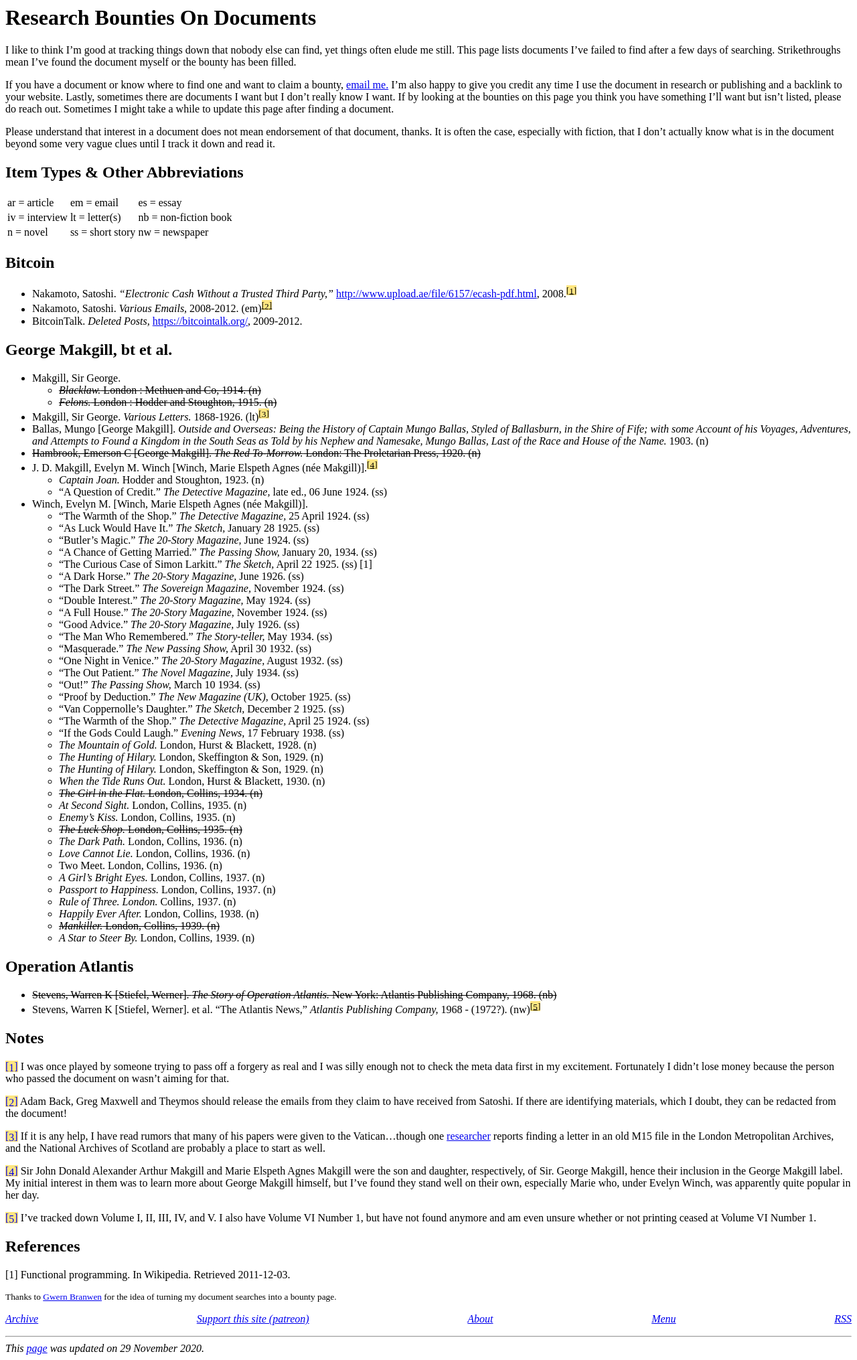
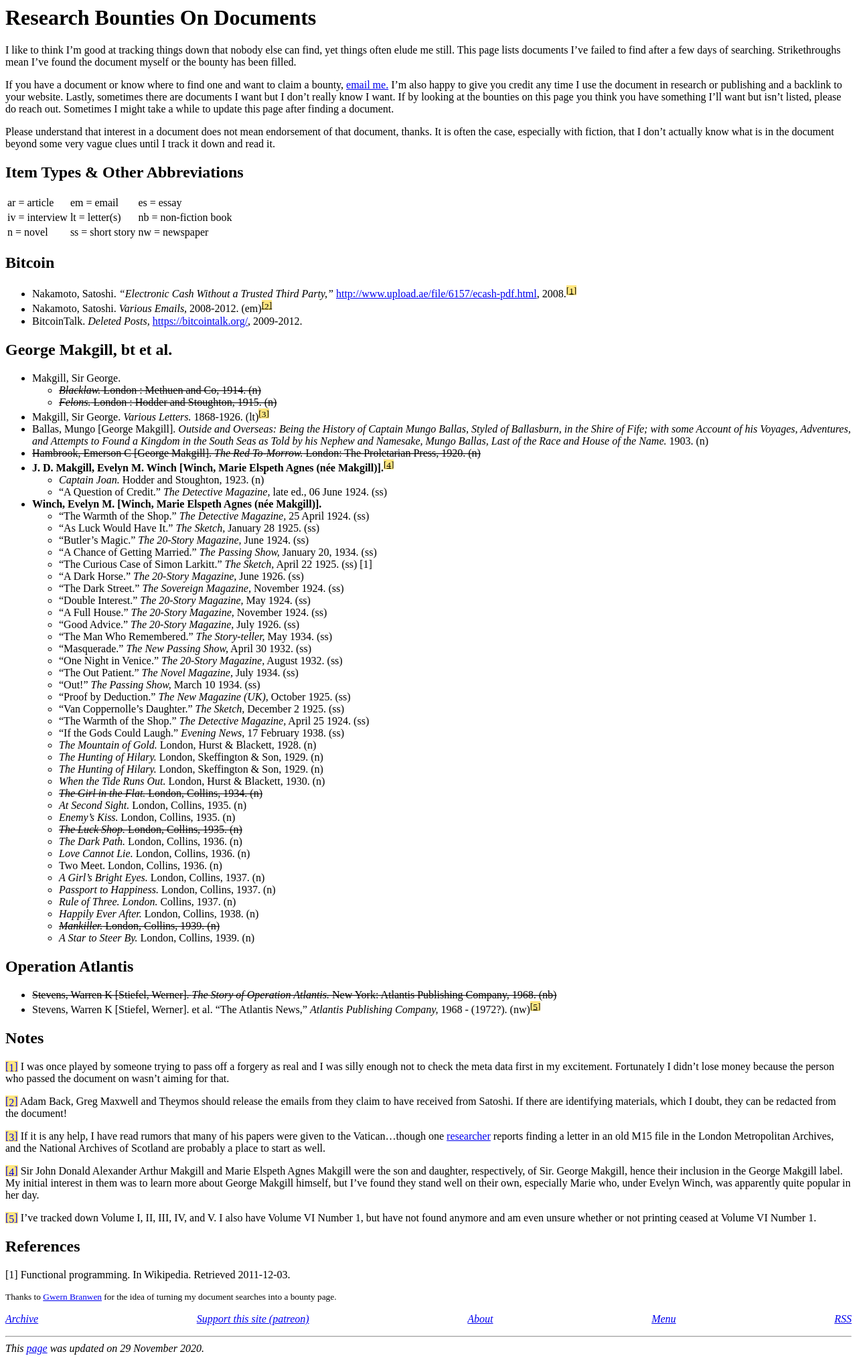
Before and after one commit to derykmakgill/website, a Jekyll site: the page built from research-bounties.md, in a window 1280 px wide. Shown: the whole page at 67% size. Built offline with Jekyll 4.4.1, drawn with Linux system fonts in a browser that asks for light colours.

Commit message:
Update research-bounties.md

```diff
--- a/research-bounties.md
+++ b/research-bounties.md
@@ -30,10 +30,10 @@
 - Makgill, Sir George. *Various Letters.* 1868-1926. (lt)<span class="footnote"><span class="fnHide"> (Footnote: </span>If it is any help, I have read rumors that many of his papers were given to the Vatican...though one <a href="http://answers.google.com/answers/threadview/id/771994.html">researcher</a> reports finding a letter in an old M15 file in the London Metropolitan Archives, and the National Archives of Scotland are probably a place to start as well.<span class="fnHide">)</span></span>
 - Ballas, Mungo [George Makgill]. *Outside and Overseas: Being the History of Captain Mungo Ballas, Styled of Ballasburn, in the Shire of Fife; with some Account of his Voyages, Adventures, and Attempts to Found a Kingdom in the South Seas as Told by his Nephew and Namesake, Mungo Ballas, Last of the Race and House of the Name.* 1903. (n)
 - ~~Hambrook, Emerson C [George Makgill]. *The Red To-Morrow.* London: The Proletarian Press, 1920. (n)~~
-- J. D. Makgill, Evelyn M. Winch [Winch, Marie Elspeth Agnes (née Makgill)].<span class="footnote"><span class="fnHide"> (Footnote: </span>Sir John Donald Alexander Arthur Makgill and Marie Elspeth Agnes Makgill were the son and daughter, respectively, of Sir. George Makgill, hence their inclusion in the George Makgill label. My initial interest in them was to learn more about George Makgill himself, but I've found they stand well on their own, especially Marie who, under Evelyn Winch, was apparently quite popular in her day.<span class="fnHide">)</span></span>
+- **J. D. Makgill, Evelyn M. Winch [Winch, Marie Elspeth Agnes (née Makgill)].**<span class="footnote"><span class="fnHide"> (Footnote: </span>Sir John Donald Alexander Arthur Makgill and Marie Elspeth Agnes Makgill were the son and daughter, respectively, of Sir. George Makgill, hence their inclusion in the George Makgill label. My initial interest in them was to learn more about George Makgill himself, but I've found they stand well on their own, especially Marie who, under Evelyn Winch, was apparently quite popular in her day.<span class="fnHide">)</span></span>
   - *Captain Joan.* Hodder and Stoughton, 1923. (n)
   - "A Question of Credit." *The Detective Magazine,* late ed., 06 June 1924. (ss)
-- Winch, Evelyn M. [Winch, Marie Elspeth Agnes (née Makgill)].
+- **Winch, Evelyn M. [Winch, Marie Elspeth Agnes (née Makgill)].**
   - "The Warmth of the Shop." *The Detective Magazine,* 25 April 1924. (ss)
   - "As Luck Would Have It." *The Sketch,* January 28 1925. (ss)
   - "Butler's Magic." *The 20-Story Magazine,* June 1924. (ss)
```
